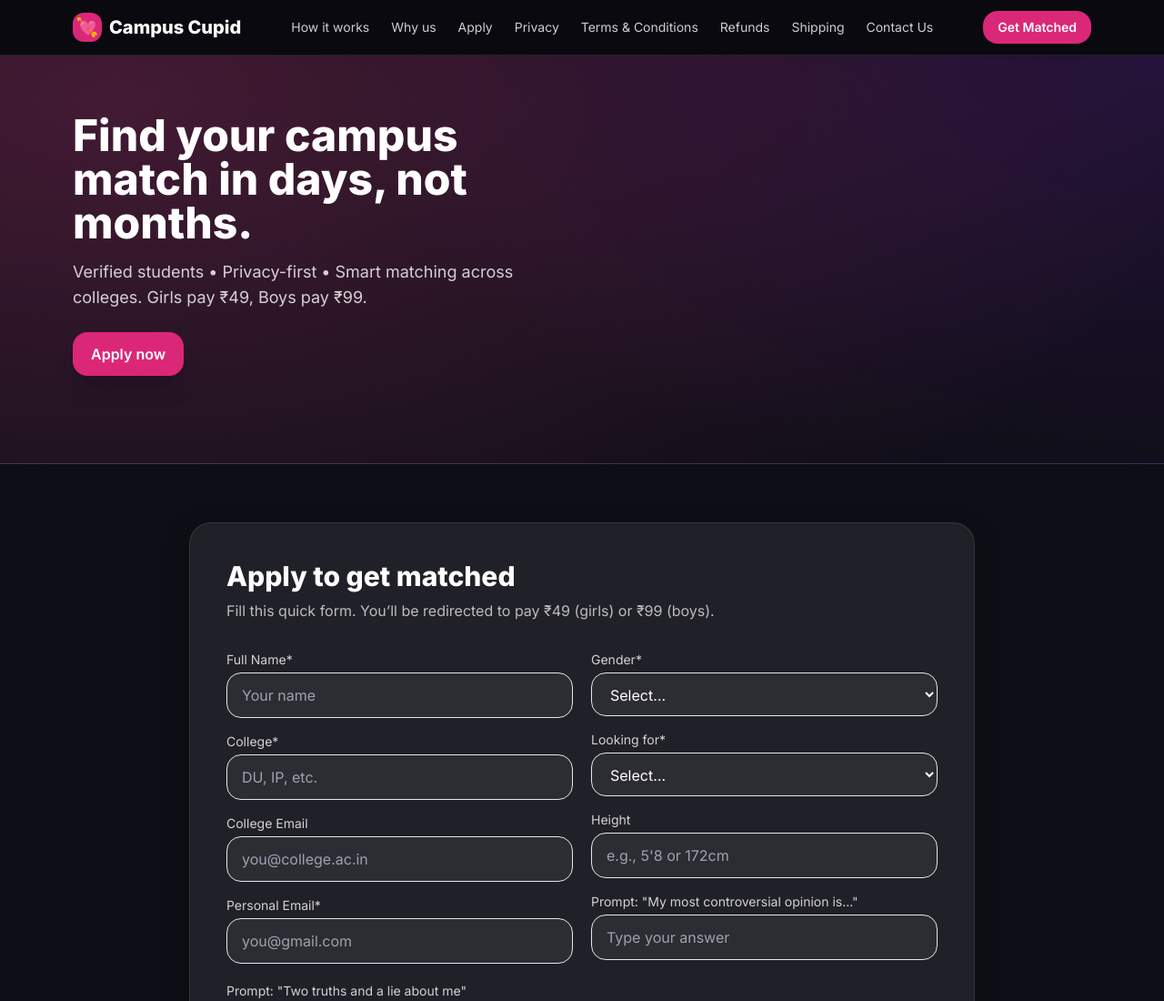
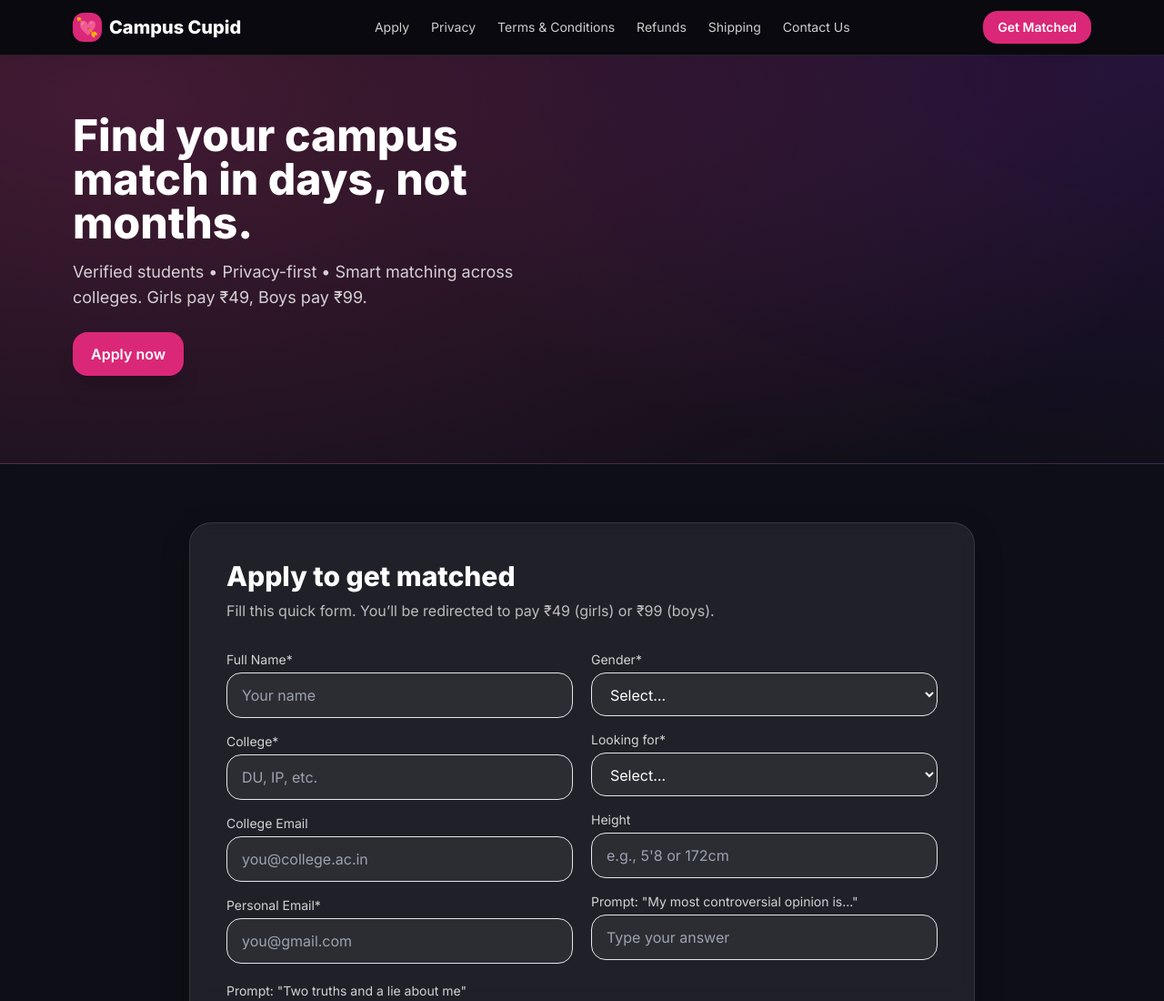
Before and after one commit to ddostomax/campus-cupid, a plain HTML site: page index.html in a window 1280 px wide. Shown: the top 1100 px of the page at 91% size. Drawn offline with nearby package versions, Linux system fonts and the light colour scheme.

Commit message:
Update index.html

```diff
--- a/index.html
+++ b/index.html
@@ -33,8 +33,6 @@
         Campus Cupid
       </a>
       <nav class="hidden sm:flex gap-6 text-sm text-white/80">
-        <a href="#how" class="hover:text-white">How it works</a>
-        <a href="#features" class="hover:text-white">Why us</a>
         <a href="#apply" class="hover:text-white">Apply</a>
         <a href="privacy.html" class="hover:text-white">Privacy</a>
         <a href="TermsAndCondition.html" class="hover:text-white">Terms & Conditions</a>
```
